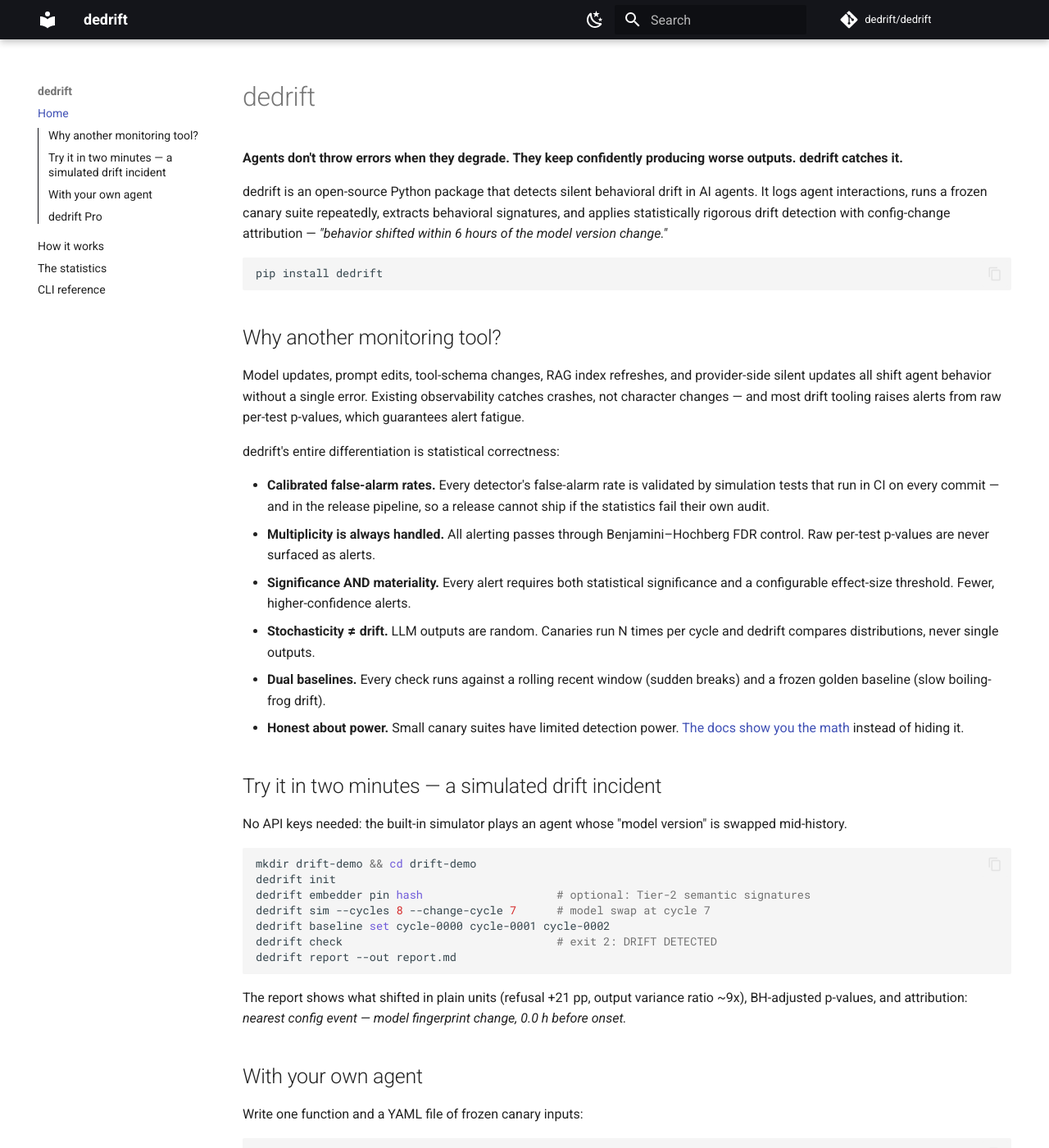
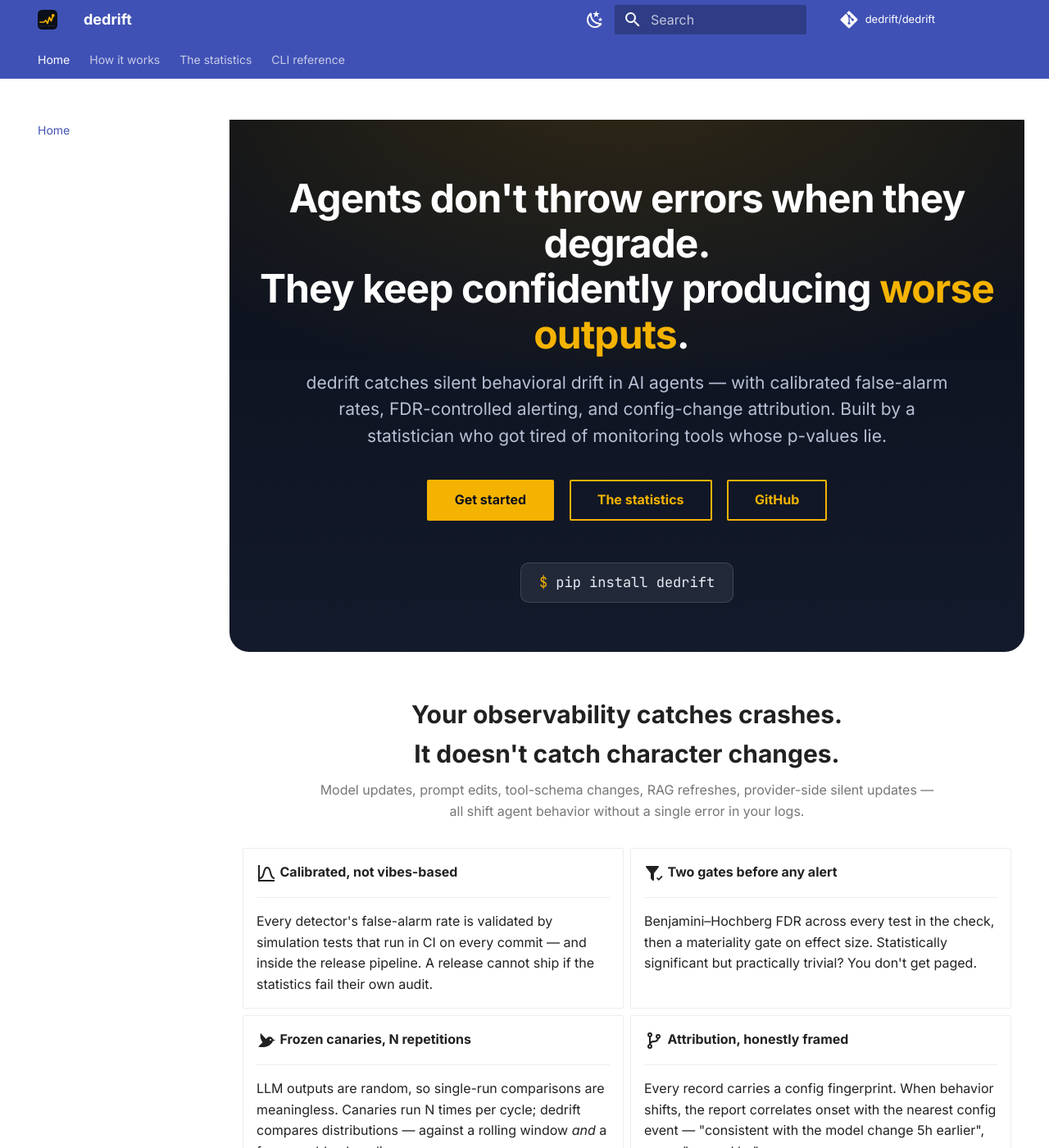
Before and after one commit to dedrift/dedrift, an MkDocs documentation site: the page built from docs/index.md, in a window 1280 px wide and 1400 px high. Shown: the whole window at 82% size. Built offline with MkDocs 1.6.1 and Material for MkDocs 9.7.7, drawn with Linux system fonts in a browser that asks for light colours; comment, search, counter and statistics services are not loaded; some of the changed text lies outside the part shown.

Commit message:
docs: proper landing page — hero, feature cards, terminal demo, logo, palette

````diff
--- a/docs/index.md
+++ b/docs/index.md
@@ -1,74 +1,117 @@
-# dedrift
+# dedrift {.dd-visually-hidden style="display:none"}
 
-**Agents don't throw errors when they degrade. They keep confidently producing
-worse outputs. dedrift catches it.**
+<div class="dd-hero" markdown>
 
-dedrift is an open-source Python package that detects silent behavioral drift
-in AI agents. It logs agent interactions, runs a frozen canary suite
-repeatedly, extracts behavioral signatures, and applies statistically rigorous
-drift detection with config-change attribution — *"behavior shifted within 6
-hours of the model version change."*
+<h1>Agents don't throw errors when they degrade.<br>They keep confidently producing <em>worse outputs</em>.</h1>
+
+<p class="dd-sub">
+dedrift catches silent behavioral drift in AI agents — with calibrated
+false-alarm rates, FDR-controlled alerting, and config-change attribution.
+Built by a statistician who got tired of monitoring tools whose p-values lie.
+</p>
+
+[Get started](#try-it-in-two-minutes){ .md-button .md-button--primary }
+[The statistics](statistics.md){ .md-button }
+[GitHub](https://github.com/dedrift/dedrift){ .md-button }
+
+<div class="dd-pip"><span>$</span> pip install dedrift</div>
+
+</div>
+
+<div class="dd-section-title">Your observability catches crashes.<br>It doesn't catch character changes.</div>
+<p class="dd-section-sub">
+Model updates, prompt edits, tool-schema changes, RAG refreshes, provider-side
+silent updates — all shift agent behavior without a single error in your logs.
+</p>
+
+<div class="grid cards" markdown>
+
+-   :material-chart-bell-curve:{ .lg .middle } **Calibrated, not vibes-based**
+
+    ---
+
+    Every detector's false-alarm rate is validated by simulation tests that
+    run in CI on every commit — and inside the release pipeline. A release
+    cannot ship if the statistics fail their own audit.
+
+-   :material-filter-check:{ .lg .middle } **Two gates before any alert**
+
+    ---
+
+    Benjamini–Hochberg FDR across every test in the check, then a
+    materiality gate on effect size. Statistically significant but
+    practically trivial? You don't get paged.
+
+-   :material-bird:{ .lg .middle } **Frozen canaries, N repetitions**
+
+    ---
+
+    LLM outputs are random, so single-run comparisons are meaningless.
+    Canaries run N times per cycle; dedrift compares distributions —
+    against a rolling window *and* a frozen golden baseline.
+
+-   :material-source-branch:{ .lg .middle } **Attribution, honestly framed**
+
+    ---
+
+    Every record carries a config fingerprint. When behavior shifts, the
+    report correlates onset with the nearest config event — "consistent
+    with the model change 5h earlier", never "caused by".
+
+-   :material-laptop:{ .lg .middle } **Runs on a laptop**
+
+    ---
+
+    JSONL logs + SQLite. No servers, no docker-compose, no SaaS account.
+    Core installs with zero ML dependencies; embeddings are an optional
+    extra with a pinned-forever model.
+
+-   :material-scale-balance:{ .lg .middle } **Honest about power**
+
+    ---
+
+    Small canary suites have limited detection power. The docs show the
+    math — including which shifts you *won't* detect at default scale —
+    instead of hiding it.
+
+</div>
+
+## Try it in two minutes
+
+No API keys: the built-in simulator plays an agent whose model version is
+swapped mid-history.
 
 ```bash
 pip install dedrift
+mkdir drift-demo && cd drift-demo
+dedrift init
+dedrift sim --cycles 8 --change-cycle 7
+dedrift baseline set cycle-0000 cycle-0001 cycle-0002
+dedrift check
 ```
 
-## Why another monitoring tool?
-
-Model updates, prompt edits, tool-schema changes, RAG index refreshes, and
-provider-side silent updates all shift agent behavior without a single error.
-Existing observability catches crashes, not character changes — and most
-drift tooling raises alerts from raw per-test p-values, which guarantees
-alert fatigue.
-
-dedrift's entire differentiation is statistical correctness:
-
-- **Calibrated false-alarm rates.** Every detector's false-alarm rate is
-  validated by simulation tests that run in CI on every commit — and in the
-  release pipeline, so a release cannot ship if the statistics fail their own
-  audit.
-- **Multiplicity is always handled.** All alerting passes through
-  Benjamini–Hochberg FDR control. Raw per-test p-values are never surfaced as
-  alerts.
-- **Significance AND materiality.** Every alert requires both statistical
-  significance and a configurable effect-size threshold. Fewer, higher-confidence
-  alerts.
-- **Stochasticity ≠ drift.** LLM outputs are random. Canaries run N times per
-  cycle and dedrift compares distributions, never single outputs.
-- **Dual baselines.** Every check runs against a rolling recent window (sudden
-  breaks) and a frozen golden baseline (slow boiling-frog drift).
-- **Honest about power.** Small canary suites have limited detection power.
-  [The docs show you the math](statistics.md#detection-power-the-honest-table)
-  instead of hiding it.
-
-## Try it in two minutes — a simulated drift incident
-
-No API keys needed: the built-in simulator plays an agent whose "model
-version" is swapped mid-history.
-
-```bash
-mkdir drift-demo && cd drift-demo
-dedrift init
-dedrift embedder pin hash                    # optional: Tier-2 semantic signatures
-dedrift sim --cycles 8 --change-cycle 7      # model swap at cycle 7
-dedrift baseline set cycle-0000 cycle-0001 cycle-0002
-dedrift check                                # exit 2: DRIFT DETECTED
-dedrift report --out report.md
-```
-
-The report shows what shifted in plain units (refusal +21 pp, output variance
-ratio ~9x), BH-adjusted p-values, and attribution: *nearest config event —
-model fingerprint change, 0.0 h before onset.*
+<div class="dd-terminal">
+<span class="p">$</span> dedrift check<br>
+Current cycle: cycle-0007<br>
+Sudden (vs rolling 4 cycles): <span class="a">DRIFT DETECTED</span><br>
+Cumulative (vs golden 3 cycles): <span class="a">DRIFT DETECTED</span><br>
+Alerts: 168 (q=0.05, materiality-gated)<br>
+&nbsp;&nbsp;[golden] adversarial/refusal two_proportion_z: effect=<span class="a">+21.0 pp</span>, p_adj=0.0009<br>
+&nbsp;&nbsp;[golden] adversarial/format_valid two_proportion_z: effect=<span class="a">-21.9 pp</span>, p_adj=0.0023<br>
+&nbsp;&nbsp;[golden] edge_case/output_words ks: d=<span class="a">+1.89</span>, p_adj=1.4e-20<br>
+<span class="c"># dedrift report --out report.md  →  attribution: nearest config event,</span><br>
+<span class="c"># model fingerprint change, 0.0 h before onset — consistent with the swap.</span>
+</div>
 
 ## With your own agent
 
-Write one function and a YAML file of frozen canary inputs:
+One function and a YAML file of frozen canary inputs:
 
 ```python
 # myagent.py
 def agent_fn(input: dict) -> dict:
     response = my_agent.run(input["text"])
-    return {"text": response.text, "structured": response.json, ...}
+    return {"text": response.text, "structured": response.json}
 ```
 
 ```bash
@@ -77,9 +120,8 @@
 dedrift check && dedrift report
 ```
 
-Run it on a schedule; dedrift fingerprints your agent config on every record,
-so when behavior shifts, the report correlates the onset with the nearest
-config change.
+Run it on a schedule. When behavior shifts, you'll know what moved, by how
+much, since when — and what changed in your stack at the same time.
 
 ## dedrift Pro
 
--- /dev/null
+++ b/docs/stylesheets/extra.css
@@ -0,0 +1,99 @@
+:root {
+  --dd-accent: #f5b301;
+  --dd-ink: #0b0f19;
+}
+
+/* ---------- hero ---------- */
+.dd-hero {
+  margin: 0 -0.8rem 2.2rem;
+  padding: 3.4rem 1.6rem 3rem;
+  text-align: center;
+  background:
+    radial-gradient(ellipse 80% 60% at 50% -10%, rgba(245, 179, 1, 0.16), transparent),
+    linear-gradient(180deg, var(--dd-ink) 0%, #131a2b 100%);
+  border-radius: 0 0 1.2rem 1.2rem;
+}
+.dd-hero h1 {
+  color: #fff;
+  font-size: 2.4rem;
+  font-weight: 800;
+  letter-spacing: -0.02em;
+  margin: 0 auto 0.4rem;
+  max-width: 46rem;
+  line-height: 1.15;
+}
+.dd-hero h1 em {
+  font-style: normal;
+  color: var(--dd-accent);
+}
+.dd-hero p.dd-sub {
+  color: #b8c0d4;
+  font-size: 1.05rem;
+  max-width: 40rem;
+  margin: 0.8rem auto 1.6rem;
+  line-height: 1.55;
+}
+.dd-hero .md-button {
+  margin: 0.25rem 0.35rem;
+  border-color: var(--dd-accent);
+  color: var(--dd-accent);
+}
+.dd-hero .md-button--primary {
+  background-color: var(--dd-accent);
+  border-color: var(--dd-accent);
+  color: var(--dd-ink);
+  font-weight: 700;
+}
+.dd-hero .dd-pip {
+  display: inline-block;
+  margin-top: 1.5rem;
+  padding: 0.5rem 1.1rem;
+  font-family: var(--md-code-font-family, monospace);
+  font-size: 0.85rem;
+  color: #e8ecf5;
+  background: rgba(255, 255, 255, 0.07);
+  border: 1px solid rgba(255, 255, 255, 0.14);
+  border-radius: 0.5rem;
+}
+.dd-hero .dd-pip span { color: var(--dd-accent); }
+
+/* ---------- terminal demo ---------- */
+.dd-terminal {
+  background: var(--dd-ink);
+  border-radius: 0.7rem;
+  padding: 1rem 1.2rem 1.1rem;
+  font-family: var(--md-code-font-family, monospace);
+  font-size: 0.78rem;
+  line-height: 1.65;
+  color: #d7dce8;
+  overflow-x: auto;
+  box-shadow: 0 12px 34px rgba(11, 15, 25, 0.35);
+}
+.dd-terminal .c { color: #6b7590; }   /* comment */
+.dd-terminal .p { color: #7ee0a3; }   /* prompt */
+.dd-terminal .a { color: var(--dd-accent); font-weight: 700; } /* alert */
+.dd-terminal .ok { color: #7ee0a3; }
+
+/* ---------- cards grid tune ---------- */
+.grid.cards > ul > li {
+  border-radius: 0.7rem;
+  border: 1px solid var(--md-default-fg-color--lightest);
+}
+.grid.cards > ul > li:hover {
+  border-color: var(--dd-accent);
+  box-shadow: 0 6px 18px rgba(245, 179, 1, 0.12);
+}
+
+/* section headings on landing */
+.dd-section-title {
+  text-align: center;
+  font-size: 1.5rem;
+  font-weight: 800;
+  margin: 2.6rem 0 0.4rem;
+}
+.dd-section-sub {
+  text-align: center;
+  color: var(--md-default-fg-color--light);
+  margin: 0 auto 1.6rem;
+  max-width: 38rem;
+}
--- a/mkdocs.yml
+++ b/mkdocs.yml
@@ -8,26 +8,36 @@
 
 theme:
   name: material
+  logo: assets/logo.svg
+  favicon: assets/logo.svg
   palette:
     - media: "(prefers-color-scheme: light)"
       scheme: default
-      primary: black
+      primary: custom
       accent: amber
       toggle:
         icon: material/weather-night
         name: Dark mode
     - media: "(prefers-color-scheme: dark)"
       scheme: slate
-      primary: black
+      primary: custom
       accent: amber
       toggle:
         icon: material/weather-sunny
         name: Light mode
+  font:
+    text: Inter
+    code: JetBrains Mono
   features:
+    - navigation.tabs
     - navigation.sections
     - navigation.footer
+    - navigation.top
     - content.code.copy
     - toc.integrate
+
+extra_css:
+  - stylesheets/extra.css
 
 nav:
   - Home: index.md
@@ -37,8 +47,13 @@
 
 markdown_extensions:
   - admonition
+  - attr_list
+  - md_in_html
   - tables
   - pymdownx.highlight
   - pymdownx.superfences
+  - pymdownx.emoji:
+      emoji_index: !!python/name:material.extensions.emoji.twemoji
+      emoji_generator: !!python/name:material.extensions.emoji.to_svg
   - toc:
       permalink: true
````
Also changed, not shown: docs/assets/logo.svg (added).
